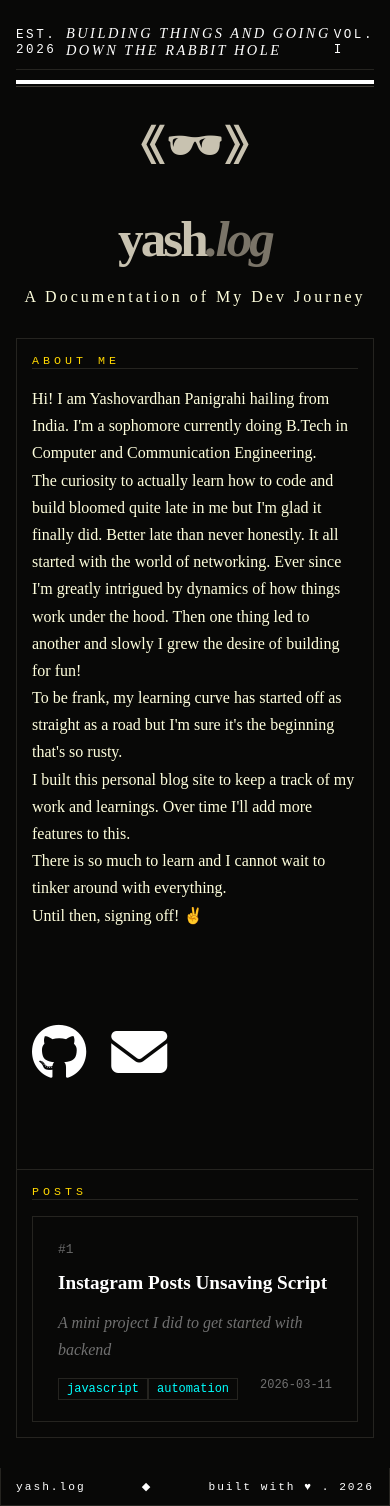
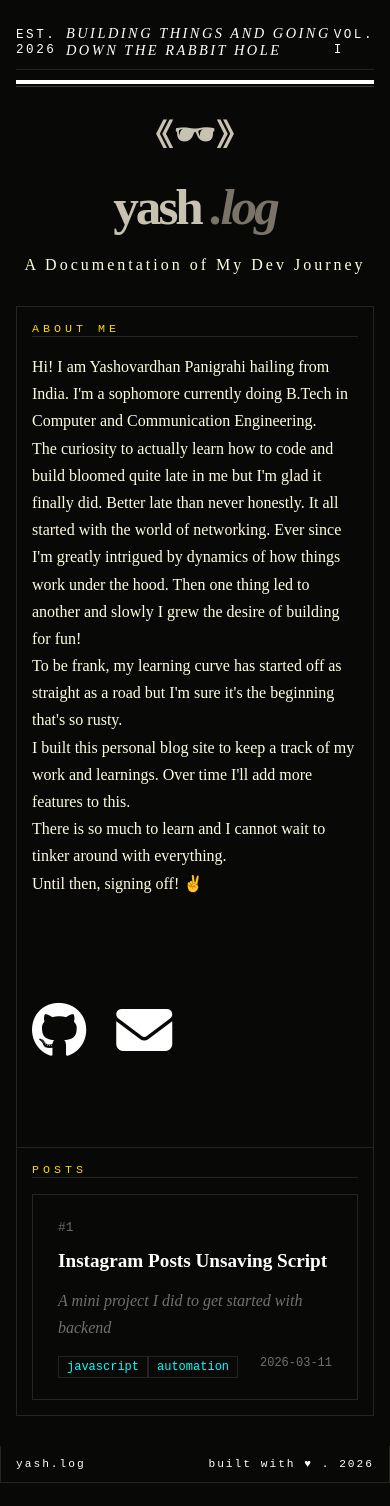
Before and after one commit to Gulabi-Dil/Yash.log, a React (Vite) app: page / in a window 390 px wide. After the commit the page ends 1483 px from the top, so only its background shows below. Built offline with nearby package versions, Linux system fonts and the light colour scheme.

Commit message:
fix mobile layout again

```diff
--- a/src/App.jsx
+++ b/src/App.jsx
@@ -15,7 +15,6 @@ function App() {
 
       <footer className="footer">
         <span>yash.log</span>
-        <span>◆</span>
         <span>built with ♥ . 2026</span>
       </footer>
     </>
--- a/src/components/Masthead.jsx
+++ b/src/components/Masthead.jsx
@@ -18,7 +18,7 @@ function Masthead() {
     <div className="mast-logo"> 《🕶》 </div>
 
     <h1 className="mast-title">
-      yash<em>.log</em>
+      yash<em> .log</em>
     </h1>
 
     <p className="mast-subtitle">
--- a/src/css/home.css
+++ b/src/css/home.css
@@ -272,38 +272,26 @@
         grid-template-columns:1fr;
         gap:25px;
     }
-}
-
-@media(max-width:768px){
     .about-right{
         justify-content:flex-start;
-        gap:25px;
+        gap:30px;
+        margin-top:10px;
     }
-}
-
-@media(max-width:768px){
     .mast-logo{
         position:static;
         transform:none;
-        font-size:55px;
-        margin-bottom:10px;
+        font-size:40px;
+        margin-bottom:4px;
     }
-}
-
-@media(max-width:768px){
     .page{
         padding:25px 16px 30px;
     }
-}
-
-@media(max-width:768px){
     .mast-topstrip{
         font-size:0.65rem;
+        letter-spacing:1px;
     }
-}
-
-@media(max-width:768px){
     .posts-grid{
         grid-template-columns:1fr;
     }
+
 }
```
